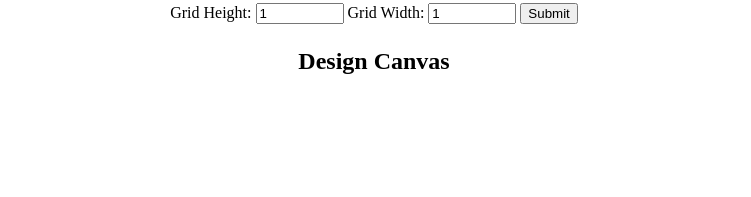
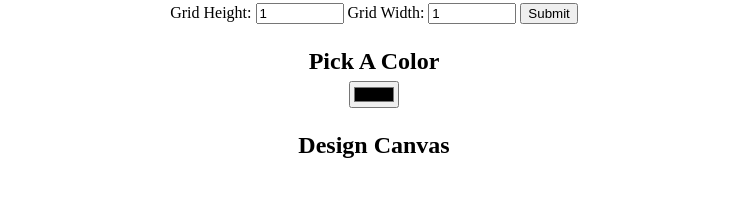
Before and after one commit to rawannnnnn/Pixel-art-maker, a plain HTML site: page index.html in a window 1280 px wide. Shown: the part 167-364 px from the top of the page, without its empty margins (266-1017 px from the left). Drawn offline with Linux system fonts and the light colour scheme.

Commit message:
Add color piker

```diff
--- a/index.html
+++ b/index.html
@@ -17,6 +17,9 @@
         <input type="submit">
     </form>
 
+    <h2>Pick A Color</h2>
+    <input type="color" id="colorPicker">
+
     <h2>Design Canvas</h2>
     <table id="pixelCanvas"></table>
 
```
